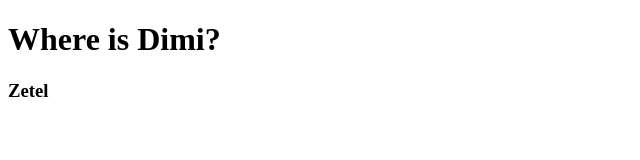
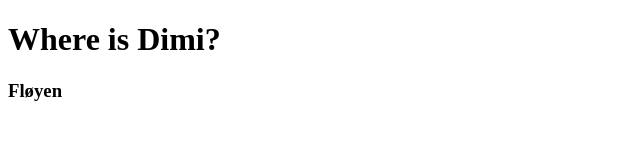
Before and after one commit to jeroen-van-braeckel/find.dimi.xxx, a plain HTML site: page index.html in a window 1280 px wide. Shown: the full height of the page, 0-640 px from the left. Drawn offline with Linux system fonts and the light colour scheme.

Commit message:
Update index.html

```diff
--- a/index.html
+++ b/index.html
@@ -8,6 +8,6 @@
 </head>
 <body>
     <h1>Where is Dimi?</h1>
-    <h3>Zetel</h3>
+    <h3>Fløyen</h3>
 </body>
 </html>
```
